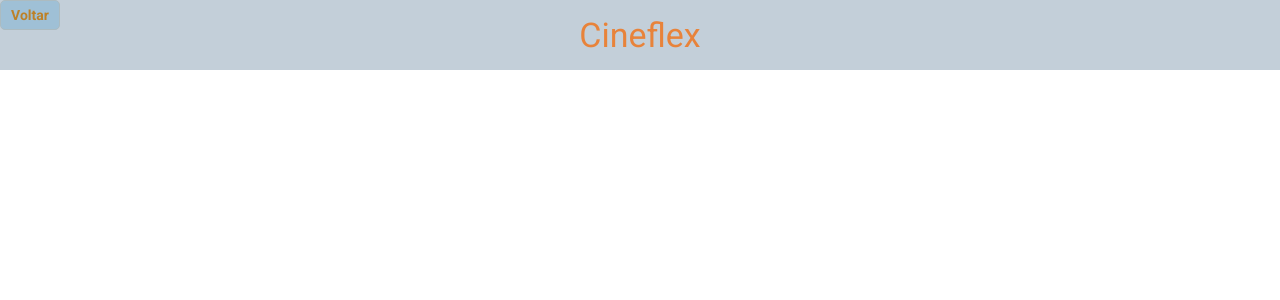
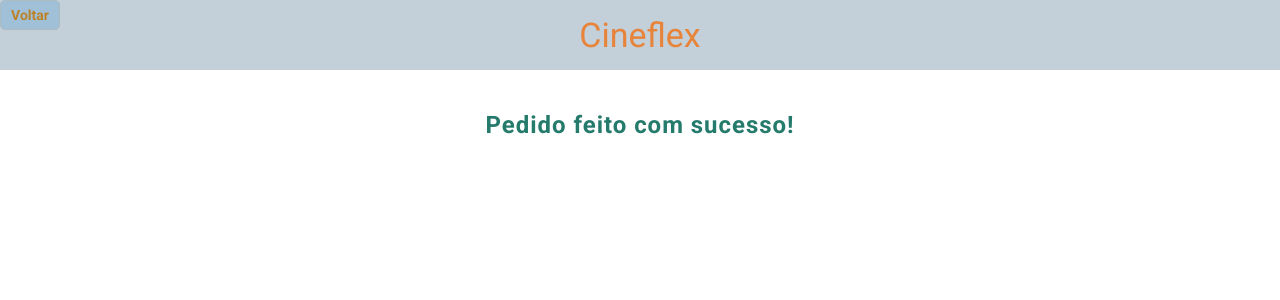
Before and after one commit to TSaytson/Cineflex-10, a React (Vite) app: page /success in a window 1280 px wide. Before the commit this address had no page. Shown: the top 300 px of the page. Built offline with nearby package versions, Linux system fonts and the light colour scheme.

Commit message:
Missing buyer and session info on success page

```diff
--- a/src/App.jsx
+++ b/src/App.jsx
@@ -17,7 +17,7 @@ export default function App() {
         <Route path="/" element={<Home />} />
         <Route path="/movie/:movieId" element={<Movie />}/>
         <Route path="/session/:showtimeId" element={<Session />} />
-        <Route path='/sucess' element={<Success />}/>
+        <Route path='/success' element={<Success />}/>
       </Routes>
       </BrowserRouter>
     </>
--- a/src/assets/Select.jsx
+++ b/src/assets/Select.jsx
@@ -1,8 +1,8 @@
 import styled from "styled-components"
 
-export default function Select({children}){
+export default function Select({children, success}){
 
-    return <StyledSelect>{children}</StyledSelect>
+    return <StyledSelect success={success}>{children}</StyledSelect>
 }
 
 const StyledSelect = styled.h1`
@@ -14,6 +14,7 @@ const StyledSelect = styled.h1`
     width: 100vw;
     font-family: 'Roboto';
     font-size: 24px;
-    color: #293845;
+    font-weight: ${(props) => props.success ? 700 : 400};
+    color: ${(props) => props.success? '#247A6B' : '#293845'};
     letter-spacing: 0.04em;
 `
--- a/src/components/Session.jsx
+++ b/src/components/Session.jsx
@@ -1,5 +1,5 @@
 import { useState, useEffect } from 'react';
-import { useParams } from 'react-router-dom'
+import { useParams, useNavigate } from 'react-router-dom'
 import axios from 'axios'
 import styled from 'styled-components';
 
@@ -7,7 +7,6 @@ import Select from "../assets/Select";
 import Footer from '../assets/Footer';
 import Seat from './Seat';
 import Loader from '../assets/Loader';
-import { Form } from 'react-router-dom';
 
 export default function Session() {
     const { showtimeId } = useParams();
@@ -19,6 +18,11 @@ export default function Session() {
     const [movieTitle, setMovieTitle] = useState(null);
     const [session, setSession] = useState(null);
     const [selectedSeats, setSelectedSeats] = useState([]);
+    const [form, setForm] = useState({
+        name: '',
+        CPF: '',
+    });
+    const navigate = useNavigate();
 
     useEffect(() => {
         console.log('entrou no useEffect');
@@ -38,7 +42,28 @@ export default function Session() {
     if (!sessionSeats)
         return <Loader />
 
-    console.log(selectedSeats);
+    function submitData(e) {
+        const reserveSeatsURL = 'https://mock-api.driven.com.br/api/v5/cineflex/seats/book-many'
+        e.preventDefault();
+        setForm({
+            name: e.target[0].value,
+            CPF: e.target[1].value,
+        });
+        if (selectedSeats.length === 0)
+            alert('Selecione o(s) assento(s)');
+        else {
+            const promise = axios.post(reserveSeatsURL, {
+                ids: selectedSeats,
+                name: form.name,
+                cpf: form.CPF
+            });
+            promise.then(() =>
+                navigate('/success'));
+
+            promise.catch((error) =>
+            console.log(error));
+        }
+    }
 
     return (
         <>
@@ -48,7 +73,7 @@ export default function Session() {
                     <Seat key={index}
                         seat={seat}
                         selectedSeats={selectedSeats}
-                        setSelectedSeats={setSelectedSeats}/>
+                        setSelectedSeats={setSelectedSeats} />
                 ))}
             </Seats>
             <SeatsDescription>
@@ -65,18 +90,21 @@ export default function Session() {
                     Indisponível
                 </h1>
             </SeatsDescription>
-            <BuyerInfo>
+            <BuyerInfo onSubmit={(e) => submitData(e)}>
                 <div>
                     <h1>Nome do comprador:</h1>
-                    <input type='text' placeholder='Digite seu nome...'></input>
+                    <input type='text' name='name' placeholder='Digite seu nome...' required></input>
                 </div>
                 <div>
                     <h1>CPF do comprador:</h1>
-                    <input type='text' placeholder='Digite seu CPF...'></input>
+                    <input type='number' name='CPF' placeholder='Digite seu CPF...' required></input>
                 </div>
+                <ReserveSeats type='submit'>
+                    Reservar assento(s)
+                </ReserveSeats>
             </BuyerInfo>
 
-            <ReserveSeats>Reservar assento(s)</ReserveSeats>
+
             <Footer movieTitle={movieTitle} movieImage={movieImage} session={session} />
         </>
     )
@@ -167,6 +195,10 @@ const ReserveSeats = styled.button`
 
     font-family: 'Roboto';
     font-size: 18px;
-    color: white;
     cursor: pointer;
+    color:white;
+    a{
+        text-decoration: none;
+        color:white;
+    }
 `
--- a/src/components/Success.jsx
+++ b/src/components/Success.jsx
@@ -1,9 +1,13 @@
-import Topbar from "../assets/Topbar";
+import styled from "styled-components"
+import Select from "../assets/Select"
 
 export default function Success() {
     return (
-
-        <Topbar />
-
+        <>
+            <Select success={true}>
+                Pedido feito
+                    com sucesso!
+            </Select>
+        </>
     )
 }
```
